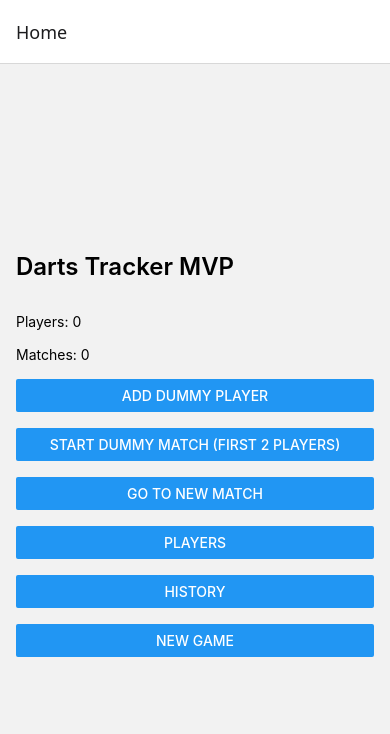
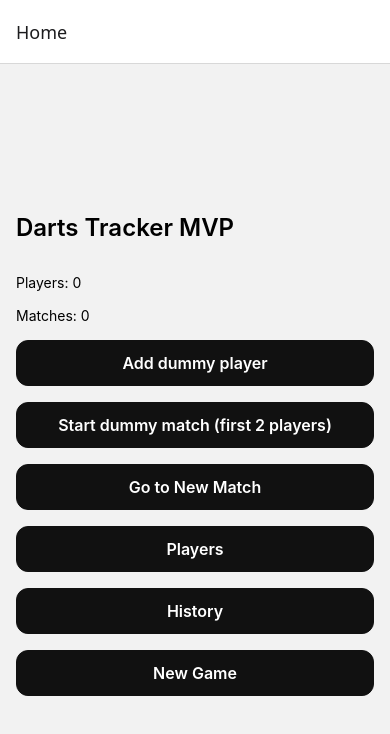
Before and after one commit to kondzio127/DartsTracker, a React Native app: screen /Home in a window 390 px wide. Shown: the top 734 px of the page. Built offline with nearby package versions, Linux system fonts and the light colour scheme.

Commit message:
Replace Button components with a reusable AppButton across all screens for consistency and maintainability.

```diff
--- /dev/null
+++ b/src/components/AppButton.tsx
@@ -0,0 +1,88 @@
+// src/components/AppButton.tsx
+import React from 'react';
+import { Pressable, Text, ViewStyle, StyleSheet } from 'react-native';
+
+type Variant = 'primary' | 'secondary' | 'ghost';
+
+export default function AppButton({
+                                      label,
+                                      onPress,
+                                      disabled,
+                                      variant = 'primary',
+                                      style,
+                                  }: {
+    label: string;
+    onPress: () => void;
+    disabled?: boolean;
+    variant?: Variant;
+    style?: ViewStyle;
+}) {
+    return (
+        <Pressable
+            onPress={onPress}
+    disabled={disabled}
+    style={({ pressed }) => [
+        styles.base,
+        variant === 'primary' && styles.primary,
+        variant === 'secondary' && styles.secondary,
+        variant === 'ghost' && styles.ghost,
+        disabled && styles.disabled,
+        pressed && !disabled && styles.pressed,
+        style,
+    ]}
+>
+    <Text
+        style={[
+            styles.textBase,
+        variant === 'primary' && styles.textPrimary,
+    variant !== 'primary' && styles.textNonPrimary,
+    disabled && styles.textDisabled,
+]}
+>
+    {label}
+    </Text>
+    </Pressable>
+);
+}
+
+const styles = StyleSheet.create({
+    base: {
+        paddingVertical: 12,
+        paddingHorizontal: 14,
+        borderRadius: 12,
+        borderWidth: 1,
+        alignItems: 'center',
+        justifyContent: 'center',
+    },
+    primary: {
+        backgroundColor: '#111',
+        borderColor: '#111',
+    },
+    secondary: {
+        backgroundColor: '#fff',
+        borderColor: '#111',
+    },
+    ghost: {
+        backgroundColor: 'transparent',
+        borderColor: 'transparent',
+    },
+    pressed: {
+        opacity: 0.85,
+    },
+    disabled: {
+        opacity: 0.45,
+    },
+    textBase: {
+        fontSize: 16,
+        fontWeight: '600',
+    },
+    textPrimary: {
+        color: '#fff',
+    },
+    textNonPrimary: {
+        color: '#111',
+    },
+    textDisabled: {
+        color: '#666',
+    },
+});
--- a/src/screens/HomeScreen.tsx
+++ b/src/screens/HomeScreen.tsx
@@ -1,9 +1,10 @@
 // src/screens/HomeScreen.tsx
 import React from 'react';
-import { View, Text, Button } from 'react-native';
+import { View, Text} from 'react-native';
 import { NativeStackScreenProps } from '@react-navigation/native-stack';
 import { RootStackParamList } from '../navigation/types';
 import { useGameStore } from '../store/gameStore';
+import AppButton from "../components/AppButton";
 
 type Props = NativeStackScreenProps<RootStackParamList, 'Home'>;
 
@@ -44,23 +45,23 @@ export default function HomeScreen({ navigation }: Props) {
             <Text>Players: {players.length}</Text>
             <Text>Matches: {matches.length}</Text>
 
-            <Button
-                title="Add dummy player"
+            <AppButton
+                label="Add dummy player"
                 onPress={handleAddDummyPlayer}
             />
 
-            <Button
-                title="Start dummy match (first 2 players)"
+            <AppButton
+                label="Start dummy match (first 2 players)"
                 onPress={handleStartDummyMatch}
             />
 
-            <Button
-                title="Go to New Match"
+            <AppButton
+                label="Go to New Match"
                 onPress={() => navigation.navigate('NewMatch')}
             />
-            <Button title="Players" onPress={() => navigation.navigate('Players')} />
-            <Button title="History" onPress={() => navigation.navigate('History')} />
-            <Button title="New Game" onPress={() => navigation.navigate('NewMatch')} />
+            <AppButton label="Players" onPress={() => navigation.navigate('Players')} />
+            <AppButton label="History" onPress={() => navigation.navigate('History')} />
+            <AppButton label="New Game" onPress={() => navigation.navigate('NewMatch')} />
 
         </View>
     );
--- a/src/screens/NewMatchScreen.tsx
+++ b/src/screens/NewMatchScreen.tsx
@@ -1,9 +1,10 @@
 // src/screens/NewMatchScreen.tsx
 import React, { useMemo, useState } from 'react';
-import { View, Text, Button, Pressable, ScrollView, TextInput, Alert } from 'react-native';
+import { View, Text, Pressable, ScrollView, TextInput, Alert } from 'react-native';
 import { NativeStackScreenProps } from '@react-navigation/native-stack';
 import { RootStackParamList } from '../navigation/RootNavigator';
 import { useGameStore } from '../store/gameStore';
+import AppButton from "../components/AppButton";
 
 type Props = NativeStackScreenProps<RootStackParamList, 'NewMatch'>;
 
@@ -23,7 +24,8 @@ export default function NewMatchScreen({ navigation }: Props) {
         [players]
     );
 
-    const [gameMode, setGameMode] = useState<GameModeUI>('X01');
+    // ✅ IMPORTANT: start as null so user MUST choose a mode
+    const [gameMode, setGameMode] = useState<GameModeUI | null>(null);
     const [selectedPlayerIds, setSelectedPlayerIds] = useState<string[]>([]);
 
     // X01 config
@@ -34,6 +36,7 @@ export default function NewMatchScreen({ navigation }: Props) {
     // Around the Clock config (optional)
     const [maxTarget, setMaxTarget] = useState<number>(20);
 
+    // If you want different limits by mode later, make this depend on gameMode.
     const maxSelectablePlayers = 4;
 
     const toggleSelect = (playerId: string) => {
@@ -46,16 +49,24 @@ export default function NewMatchScreen({ navigation }: Props) {
         });
     };
 
+    // ✅ Start only allowed if a mode is chosen AND players selected
     const canStart =
-        selectedPlayerIds.length >= 1 && selectedPlayerIds.length <= maxSelectablePlayers;
+        gameMode !== null &&
+        selectedPlayerIds.length >= 1 &&
+        selectedPlayerIds.length <= maxSelectablePlayers;
 
     const normalizeBestOfLegs = (n: number) => {
-        // Best-of should be odd (3,5,7...) so there’s always a majority winner.
         if (n < 1) return 1;
         return n % 2 === 0 ? n + 1 : n;
     };
 
     const onStart = () => {
+        // ✅ Hard guard
+        if (!gameMode) {
+            Alert.alert('Select game mode', 'Please choose X01 or Around the Clock first.');
+            return;
+        }
+
         if (!canStart) {
             Alert.alert('Select players', 'Pick at least 1 player (up to 4).');
             return;
@@ -74,7 +85,7 @@ export default function NewMatchScreen({ navigation }: Props) {
             return;
         }
 
-        // Around the Clock (your store supports competitive multi-player)
+        // Around the Clock
         const mt = maxTarget >= 1 ? maxTarget : 20;
         startAroundTheClock(selectedPlayerIds, mt);
         navigation.navigate('AroundTheClock');
@@ -94,21 +105,28 @@ export default function NewMatchScreen({ navigation }: Props) {
             {/* Game mode */}
             <Text style={{ fontWeight: '600' }}>Game mode</Text>
             <View style={{ flexDirection: 'row', gap: 8 }}>
-                <Button
-                    title="X01"
+                <AppButton
+                    label={gameMode === 'X01' ? '✅ X01' : 'X01'}
                     onPress={() => {
                         setGameMode('X01');
                         clearSelection();
                     }}
                 />
-                <Button
-                    title="Around the Clock"
+                <AppButton
+                    label={gameMode === 'AROUND_THE_CLOCK' ? '✅ Around the Clock' : 'Around the Clock'}
                     onPress={() => {
                         setGameMode('AROUND_THE_CLOCK');
                         clearSelection();
                     }}
                 />
             </View>
+
+            {/* ✅ Helpful hint */}
+            {gameMode === null && (
+                <Text style={{ opacity: 0.7, marginTop: 6 }}>
+                    Choose a game mode to enable Start.
+                </Text>
+            )}
 
             {/* Player selection */}
             <View style={{ marginTop: 8 }}>
@@ -119,12 +137,7 @@ export default function NewMatchScreen({ navigation }: Props) {
                 {activePlayers.length === 0 ? (
                     <View style={{ gap: 8, marginTop: 8 }}>
                         <Text>No players yet.</Text>
-
-                        {/* Change this route if your navigator uses a different name */}
-                        <Button
-                            title="Add a player"
-                            onPress={() => navigation.navigate('Players')}
-                        />
+                        <AppButton label="Add a player" onPress={() => navigation.navigate('Players')} />
                     </View>
                 ) : (
                     <View style={{ gap: 8, marginTop: 8 }}>
@@ -151,11 +164,7 @@ export default function NewMatchScreen({ navigation }: Props) {
                             );
                         })}
 
-                        {/* Change this route if your navigator uses a different name */}
-                        <Button
-                            title="+ Add new player"
-                            onPress={() => navigation.navigate('Players')}
-                        />
+                        <AppButton label="+ Add new player" onPress={() => navigation.navigate('Players')} />
 
                         {selectedPlayerIds.length > 0 && (
                             <View style={{ marginTop: 6 }}>
@@ -173,9 +182,9 @@ export default function NewMatchScreen({ navigation }: Props) {
                 <View style={{ marginTop: 16, gap: 12 }}>
                     <Text style={{ fontWeight: '600' }}>Start score</Text>
                     <View style={{ flexDirection: 'row', gap: 8 }}>
-                        <Button title="301" onPress={() => setStartScore(301)} />
-                        <Button title="501" onPress={() => setStartScore(501)} />
-                        <Button title="701" onPress={() => setStartScore(701)} />
+                        <AppButton label="301" onPress={() => setStartScore(301)} />
+                        <AppButton label="501" onPress={() => setStartScore(501)} />
+                        <AppButton label="701" onPress={() => setStartScore(701)} />
                     </View>
 
                     <Text style={{ opacity: 0.8 }}>Custom start score</Text>
@@ -188,8 +197,8 @@ export default function NewMatchScreen({ navigation }: Props) {
 
                     <Text style={{ fontWeight: '600' }}>Match format</Text>
                     <View style={{ flexDirection: 'row', gap: 8 }}>
-                        <Button title="Single leg" onPress={() => setFormatType('single')} />
-                        <Button title="Best of N legs" onPress={() => setFormatType('bestOf')} />
+                        <AppButton label="Single leg" onPress={() => setFormatType('single')} />
+                        <AppButton label="Best of N legs" onPress={() => setFormatType('bestOf')} />
                     </View>
 
                     {formatType === 'bestOf' && (
@@ -225,8 +234,9 @@ export default function NewMatchScreen({ navigation }: Props) {
             )}
 
             <View style={{ marginTop: 20, gap: 8 }}>
-                <Button title="Start" onPress={onStart} disabled={!canStart} />
-                <Button title="Back to Home" onPress={() => navigation.navigate('Home')} />
+                {/* ✅ Start disabled until mode + valid selection */}
+                <AppButton label="Start" onPress={onStart} disabled={!canStart} />
+                <AppButton label="Back to Home" onPress={() => navigation.navigate('Home')} />
             </View>
         </ScrollView>
     );
--- a/src/screens/PlayerFormScreen.tsx
+++ b/src/screens/PlayerFormScreen.tsx
@@ -1,8 +1,9 @@
 import React, { useMemo, useState } from 'react';
-import { View, Text, TextInput, Button, Alert } from 'react-native';
+import { View, Text, TextInput, Alert } from 'react-native';
 import { NativeStackScreenProps } from '@react-navigation/native-stack';
 import { RootStackParamList } from '../navigation/RootNavigator';
 import { useGameStore } from '../store/gameStore';
+import AppButton from "../components/AppButton";
 
 type Props = NativeStackScreenProps<RootStackParamList, 'PlayerForm'>;
 
@@ -74,7 +75,7 @@ export default function PlayerFormScreen({ route, navigation }: Props) {
                 style={{ borderWidth: 1, borderRadius: 8, padding: 10 }}
             />
 
-            <Button title="Save" onPress={onSave} />
+            <AppButton label="Save" onPress={onSave} />
         </View>
     );
 }
--- a/src/screens/PlayersScreen.tsx
+++ b/src/screens/PlayersScreen.tsx
@@ -1,8 +1,9 @@
 import React from 'react';
-import { View, Text, Button, FlatList, Pressable } from 'react-native';
+import { View, Text, FlatList, Pressable } from 'react-native';
 import { NativeStackScreenProps } from '@react-navigation/native-stack';
 import { RootStackParamList } from '../navigation/RootNavigator';
 import { useGameStore } from '../store/gameStore';
+import AppButton from "../components/AppButton";
 
 type Props = NativeStackScreenProps<RootStackParamList, 'Players'>;
 
@@ -18,7 +19,7 @@ export default function PlayersScreen({ navigation }: Props) {
         <View style={{ flex: 1, padding: 16, gap: 12 }}>
             <Text style={{ fontSize: 20, fontWeight: '600' }}>Players</Text>
 
-            <Button title="Add player" onPress={() => navigation.navigate('PlayerForm')} />
+            <AppButton label="Add player" onPress={() => navigation.navigate('PlayerForm')} />
 
             <FlatList
                 data={visiblePlayers}
```
Also changed, not shown: src/screens/AroundTheClockScreen.tsx (+5 -4 lines), src/screens/AroundTheClockSummaryScreen.tsx (+6 -5 lines), src/screens/MatchSummaryScreen.tsx (+6 -5 lines), src/screens/ScoreboardScreen.tsx (+5 -4 lines).
